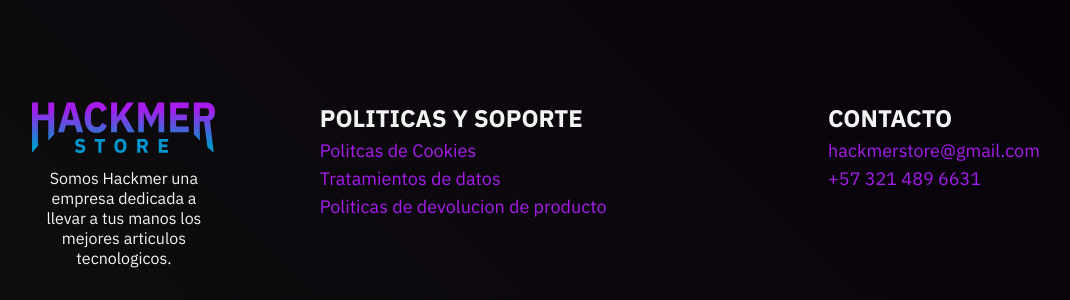
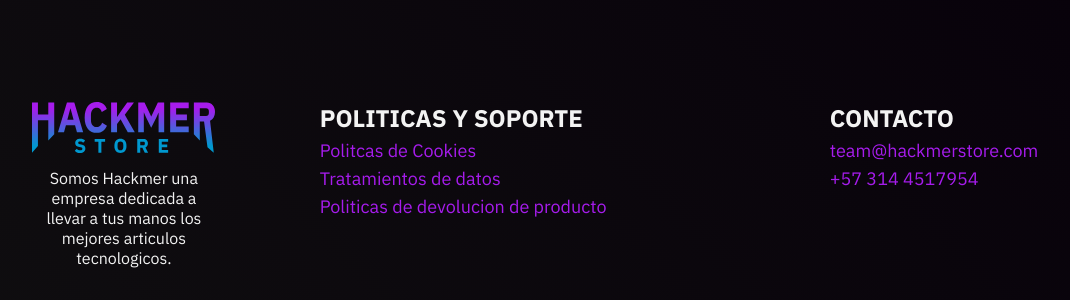
Before and after one commit to royerguerrero/hackmer, a Django app: page / in a window 1280 px wide; the page is wider, and only the part inside the window is pictured. Shown: the part 1674-1974 px from the top of that part, without its empty margins (69-1139 px from the left). Run offline with Django 3.2, Linux system fonts and the light colour scheme; data that the repository does not hold is empty; some libraries are stand-ins or nearby versions.

Commit message:
feat: correct mail and phone number into contact section

```diff
--- a/hackmer/templates/footer.html
+++ b/hackmer/templates/footer.html
@@ -16,8 +16,8 @@
         </div>
         <div class="footer__item">
             <h3 class="footer__item-heading">Contacto</h3>
-            <a class="footer__item-link" href="www.google.com">hackmerstore@gmail.com</a>
-            <a class="footer__item-link" href="www.google.com">+57 321 489 6631</a>
+            <a class="footer__item-link" href="mailto:team@hackmerstore.com">team@hackmerstore.com</a>
+            <a class="footer__item-link" href="tel:3144517954">+57 314 4517954</a>
         </div>
     </div>
     <div class="made-by">
```
Also changed, not shown: hackmer/templates/orders/payment.html (line endings or trailing spaces).
